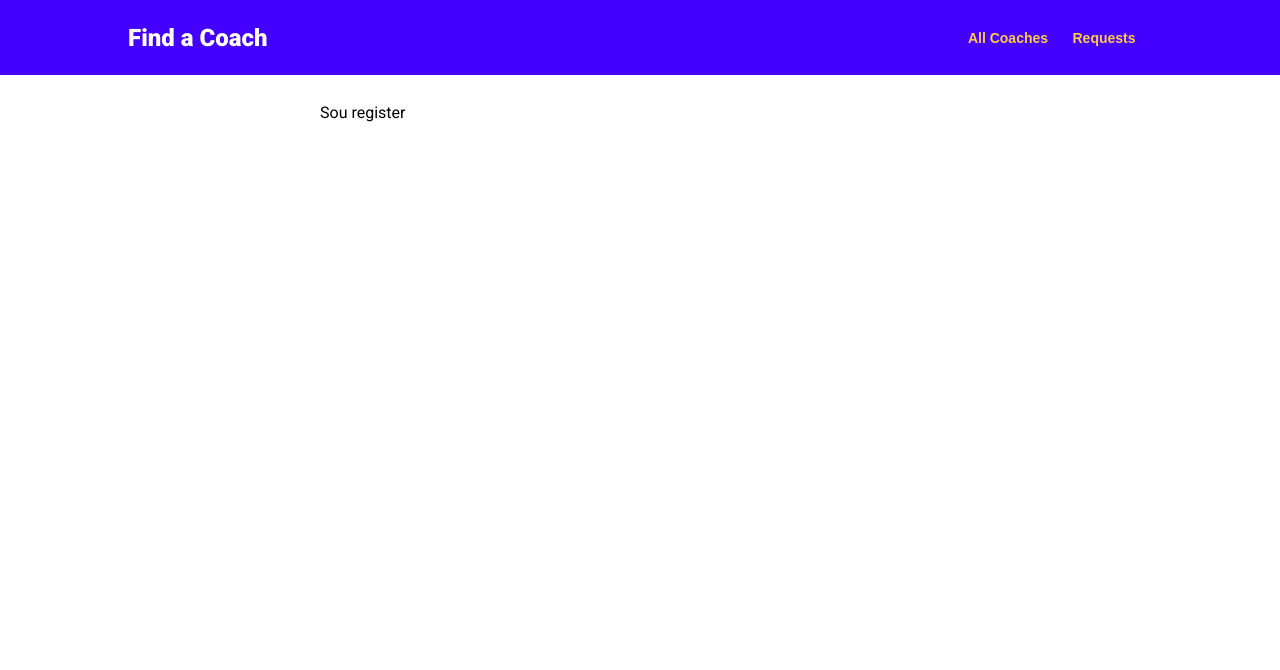
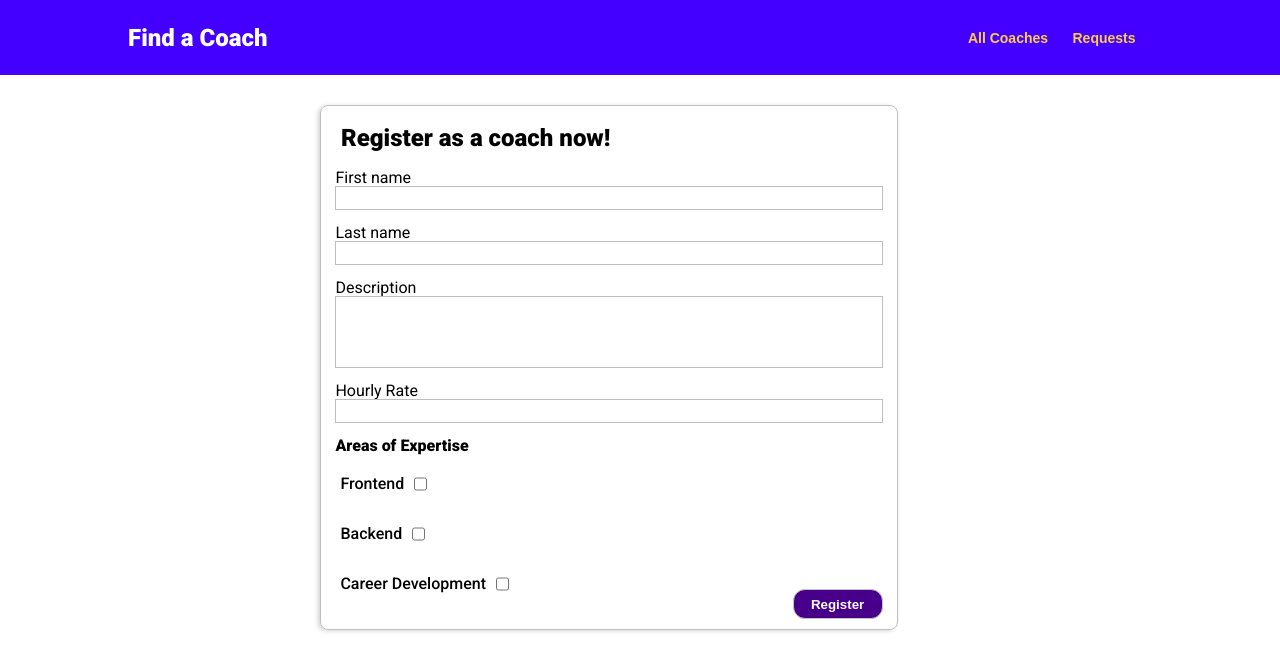
Before and after one commit to 4n0nd3v/find-a-coach, a Vue app: page /register in a window 1280 px wide. Shown: the top 670 px of the page. Built offline with nearby package versions, Linux system fonts and the light colour scheme.

Commit message:
feat: implements page to register a coach

```diff
--- a/src/pages/CoachInfo.vue
+++ b/src/pages/CoachInfo.vue
@@ -10,7 +10,7 @@
 
   <BaseCard class="skill">
     <BaseButton v-for="skill in coach.skills" :key="skill" :skill="skill"> {{ skill.toUpperCase() }}</BaseButton>
-    <p> {{ coach.description ?? "Coach doesn't have a description yet!" }}</p>
+    <p> {{ coach.description ?? coach.name + " doesn't have a description yet!" }}</p>
   </BaseCard>
 </template>
 
--- a/src/pages/Coaches.vue
+++ b/src/pages/Coaches.vue
@@ -13,7 +13,7 @@
   <BaseCard>
     <div class="card-wrapper">
       <button @click="fetchCoaches()"> Refresh </button>
-      <router-link to="/register">Register</router-link>
+      <router-link to="/register" class="register">Register as a coach</router-link>
     </div>
     <CoachCard v-for="coach in coaches" :coach="coach" :key="coach.id"/>
   </BaseCard>
@@ -49,7 +49,7 @@ export default {
           for(const id in data) {
             results.push({
               id: id,
-              name: data[id].name,
+              name: data[id].firstname ? data[id].firstname + data[id.lastname] : data[id].name,
               price: data[id].price,
               skills: data[id].skills,
             })
@@ -101,10 +101,22 @@ export default {
     margin-right: 25px;
     font-weight: 400;
     box-shadow: 2px 2px 5px rgba(139, 139, 139, 0.281);
+    min-width: fit-content;
+    padding: 0 10px;
   }
 
   button:hover, a:hover {
     cursor: pointer;
     background-color: rgba(158, 0, 158, 0.253);
   }
+
+  .register {
+    background-color: rgb(61, 0, 110);
+    color: white;
+  }
+
+  .register:hover {
+    background-color: rgb(92, 0, 92);
+
+  }
 </style>
--- a/src/pages/Register.vue
+++ b/src/pages/Register.vue
@@ -1,5 +1,152 @@
 <template>
-  <p>Sou register</p>
+  <BaseCard title="Register as a coach now!">
+    <form @submit.prevent="registerCoach()">
+      <label for="fistname">First name</label>
+      <input type="text" name="firstname" v-model="firstname">
+
+      <label for="lastname">Last name</label>
+      <input type="text" name="lastname" v-model="lastname">
+
+      <label for="description">Description</label>
+      <textarea class="description" type="text" name="description" v-model="description" />
+
+      <label for="price">Hourly Rate</label>
+      <input type="number" name="price" v-model="price">
+
+      <p for="skills">Areas of Expertise</p>
+
+      <div class="skills">
+        <div class="check">
+          <label for="frontend">Frontend</label>
+          <input @click="selectSkill($event)" type="checkbox" name="frontend" value="frontend" v-model="skills">
+        </div>
+
+        <div class="check">
+          <label for="backend">Backend</label>
+          <input @click="selectSkill($event)" type="checkbox" name="backend" value="backend" v-model="skills">
+        </div>
+
+        <div class="check">
+          <label for="career">Career Development</label>
+          <input @click="selectSkill($event)" type="checkbox" name="carreer" value="career" v-model="skills">
+        </div>
+      </div>
+
+      <button type="submit">Register</button>
+    </form>
+  </BaseCard>
 </template>
 
-<style></style>
+<script>
+import BaseCard from '../components/ui/BaseCard';
+ export default {
+  data() {
+    return {
+      firstname: null,
+      lastname: null,
+      description: null,
+      price: null,
+      skills: []
+    }
+  },
+  components: {
+    BaseCard
+  },
+  methods: {
+    async registerCoach() {
+      const coachData = {
+        firstname: this.firstname,
+        lastname: this.lastname,
+        description: this.description,
+        price: this.price,
+        skills: this.skills
+      }
+
+      await fetch('https://find-a-coach-c82ef-default-rtdb.firebaseio.com/coaches.json', {
+        method: 'POST',
+        body: JSON.stringify(coachData)
+      });
+    },
+    selectSkill(event) {
+      const value = event.target.value;
+
+      const index = this.skills.indexOf(value);
+
+      if (index === -1) {
+        return this.skills.push(value);
+      }
+
+      this.skills.splice(index, 1);
+    }
+  }
+ }
+</script>
+
+<style scoped>
+  form {
+    display: flex;
+    flex-direction: column;
+    margin: auto;
+    width: 95%;
+    margin-bottom: 20px;
+    position: relative;
+
+    p {
+      margin-bottom: 5px;
+      font-weight: 800;
+      font-size: 16px;
+    }
+
+    input, textarea {
+      border: 1px solid rgb(190, 190, 190);
+      height: 20px;
+      margin-bottom: 15px;
+      padding-left: 5px;
+    }
+
+    .skills {
+      display: flex;
+      align-items: start;
+      flex-direction: column;
+    }
+
+    .check {
+      padding-left: 5px;
+      display: flex;
+      align-items: center;
+      justify-content: center;
+
+      label {
+        font-weight: 500;
+      }
+
+      input {
+        margin-top: 15px;
+        margin-left: 10px;
+      }
+    }
+
+    .description {
+      min-height: 60px;
+      resize: none;
+      padding: 5px;
+    }
+
+    button {
+      position: absolute;
+      width: 90px;
+      height: 30px;
+      bottom: -10px;
+      right: 0px;
+      border: 1px solid rgb(196, 196, 196);
+      border-radius: 12px;
+      color: white;
+      font-weight: 600;
+      background-color: rgb(72, 0, 139);
+    }
+
+    button:hover {
+      cursor: pointer;
+    }
+  }
+</style>
```
